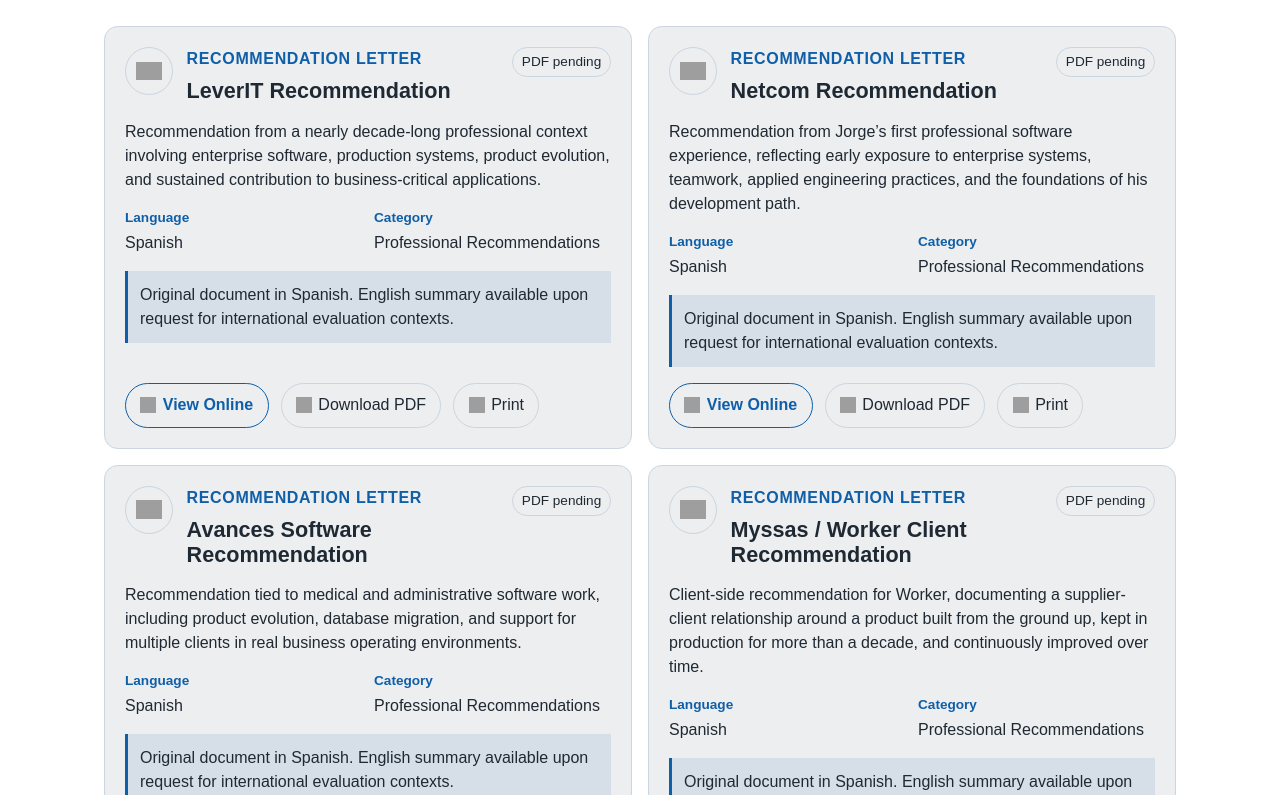
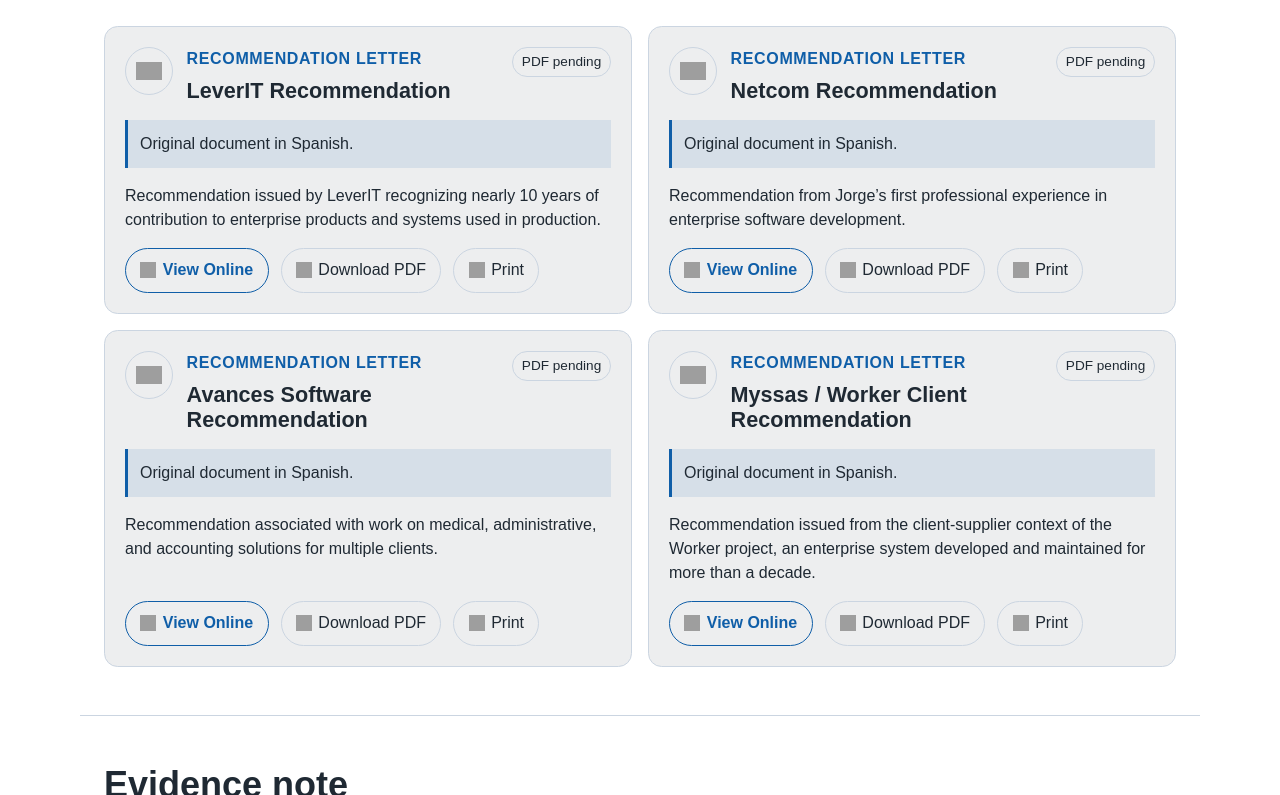
Before and after one commit to jorgejaimes085GH/J3dev-portfolio, an Angular app: page /documents in a window 1280 px wide. Shown: the part 1865-2660 px from the top of the page. Built offline with nearby package versions, Linux system fonts and the light colour scheme; grey boxes are pictures that could not be loaded.

Commit message:
Clean up recommendation document cards

```diff
--- a/src/app/data/documents.data.ts
+++ b/src/app/data/documents.data.ts
@@ -1,10 +1,8 @@
 import { DocumentGroupSection, ProfessionalDocument } from '../models/document.model';
 
-const spanishRecommendationNote =
-  'Original document in Spanish. English summary available upon request for international evaluation contexts.';
+const spanishRecommendationNote = 'Original document in Spanish.';
 
-const spanishRecommendationNoteEs =
-  'Documento original en español. Puede acompañarse con un resumen en inglés para procesos internacionales.';
+const spanishRecommendationNoteEs = 'Documento original en español.';
 
 const PROFESSIONAL_DOCUMENTS_EN: ProfessionalDocument[] = [
   {
@@ -71,7 +69,7 @@ const PROFESSIONAL_DOCUMENTS_EN: ProfessionalDocument[] = [
     id: 'recommendation-leverit',
     title: 'LeverIT Recommendation',
     description:
-      'Recommendation from a nearly decade-long professional context involving enterprise software, production systems, product evolution, and sustained contribution to business-critical applications.',
+      'Recommendation issued by LeverIT recognizing nearly 10 years of contribution to enterprise products and systems used in production.',
     type: 'Recommendation Letter',
     language: 'Spanish',
     group: 'Professional Recommendations',
@@ -87,7 +85,7 @@ const PROFESSIONAL_DOCUMENTS_EN: ProfessionalDocument[] = [
     id: 'recommendation-netcom',
     title: 'Netcom Recommendation',
     description:
-      'Recommendation from Jorge’s first professional software experience, reflecting early exposure to enterprise systems, teamwork, applied engineering practices, and the foundations of his development path.',
+      'Recommendation from Jorge’s first professional experience in enterprise software development.',
     type: 'Recommendation Letter',
     language: 'Spanish',
     group: 'Professional Recommendations',
@@ -103,7 +101,7 @@ const PROFESSIONAL_DOCUMENTS_EN: ProfessionalDocument[] = [
     id: 'recommendation-avances',
     title: 'Avances Software Recommendation',
     description:
-      'Recommendation tied to medical and administrative software work, including product evolution, database migration, and support for multiple clients in real business operating environments.',
+      'Recommendation associated with work on medical, administrative, and accounting solutions for multiple clients.',
     type: 'Recommendation Letter',
     language: 'Spanish',
     group: 'Professional Recommendations',
@@ -119,7 +117,7 @@ const PROFESSIONAL_DOCUMENTS_EN: ProfessionalDocument[] = [
     id: 'recommendation-worker',
     title: 'Myssas / Worker Client Recommendation',
     description:
-      'Client-side recommendation for Worker, documenting a supplier-client relationship around a product built from the ground up, kept in production for more than a decade, and continuously improved over time.',
+      'Recommendation issued from the client-supplier context of the Worker project, an enterprise system developed and maintained for more than a decade.',
     type: 'Recommendation Letter',
     language: 'Spanish',
     group: 'Professional Recommendations',
@@ -212,7 +210,7 @@ const PROFESSIONAL_DOCUMENTS_ES: ProfessionalDocument[] = [
     ...PROFESSIONAL_DOCUMENTS_EN[4],
     title: 'Recomendación LeverIT',
     description:
-      'Recomendación de un contexto profesional de casi 10 años, asociada a software empresarial, sistemas en producción, evolución de productos y contribución sostenida a aplicaciones críticas para el negocio.',
+      'Recomendación expedida por LeverIT en reconocimiento a casi 10 años de participación en productos empresariales y sistemas utilizados en producción.',
     type: 'Carta de Recomendación',
     language: 'Español',
     group: 'Recomendaciones profesionales',
@@ -226,7 +224,7 @@ const PROFESSIONAL_DOCUMENTS_ES: ProfessionalDocument[] = [
     ...PROFESSIONAL_DOCUMENTS_EN[5],
     title: 'Recomendación Netcom',
     description:
-      'Recomendación de la primera experiencia profesional de Jorge en software, reflejando contacto temprano con sistemas empresariales, trabajo en equipo, ingeniería aplicada y bases de su trayectoria como desarrollador.',
+      'Recomendación correspondiente a la primera experiencia profesional de Jorge en desarrollo de software empresarial.',
     type: 'Carta de Recomendación',
     language: 'Español',
     group: 'Recomendaciones profesionales',
@@ -240,7 +238,7 @@ const PROFESSIONAL_DOCUMENTS_ES: ProfessionalDocument[] = [
     ...PROFESSIONAL_DOCUMENTS_EN[6],
     title: 'Recomendación Avances Software',
     description:
-      'Recomendación vinculada a software médico y administrativo, evolución de productos, migración de bases de datos y soporte a múltiples clientes en entornos reales de operación empresarial.',
+      'Recomendación asociada al trabajo realizado en soluciones médicas, administrativas y contables para múltiples clientes.',
     type: 'Carta de Recomendación',
     language: 'Español',
     group: 'Recomendaciones profesionales',
@@ -254,7 +252,7 @@ const PROFESSIONAL_DOCUMENTS_ES: ProfessionalDocument[] = [
     ...PROFESSIONAL_DOCUMENTS_EN[7],
     title: 'Recomendación Cliente Myssas / Worker',
     description:
-      'Recomendación desde una relación cliente-proveedor en Worker, un producto desarrollado desde cero, mantenido por más de una década en producción y mejorado continuamente según necesidades reales del negocio.',
+      'Recomendación emitida desde el contexto cliente-proveedor del proyecto Worker, sistema empresarial desarrollado y mantenido durante más de una década.',
     type: 'Carta de Recomendación',
     language: 'Español',
     group: 'Recomendaciones profesionales',
--- a/src/app/pages/documents/documents.ts
+++ b/src/app/pages/documents/documents.ts
@@ -54,6 +54,13 @@ import { DocumentGroupSection, ProfessionalDocument } from '../../models/documen
                   <span class="document-card__status">{{ document.statusLabel }}</span>
                 </div>
 
+                @if (isRecommendationDocument(document)) {
+                  @if (document.note) {
+                    <p class="document-card__note">{{ document.note }}</p>
+                  }
+
+                  <p class="document-card__description">{{ document.description }}</p>
+                } @else {
                   <p class="document-card__description">{{ document.description }}</p>
 
                   <dl class="document-meta" [attr.aria-label]="text().detailsAria">
@@ -69,6 +76,7 @@ import { DocumentGroupSection, ProfessionalDocument } from '../../models/documen
 
                   @if (document.note) {
                     <p class="document-card__note">{{ document.note }}</p>
+                  }
                 }
 
                 <div class="document-actions" [attr.aria-label]="text().actionsAria">
@@ -355,6 +363,10 @@ export class Documents {
     window.open(document.filePath, '_blank', 'noopener,noreferrer');
   }
 
+  protected isRecommendationDocument(document: ProfessionalDocument): boolean {
+    return document.id.startsWith('recommendation-');
+  }
+
   protected hideFailedAsset(event: Event): void {
     (event.target as HTMLImageElement).hidden = true;
   }
```
Lines whose indentation alone changed are shown as unchanged.
